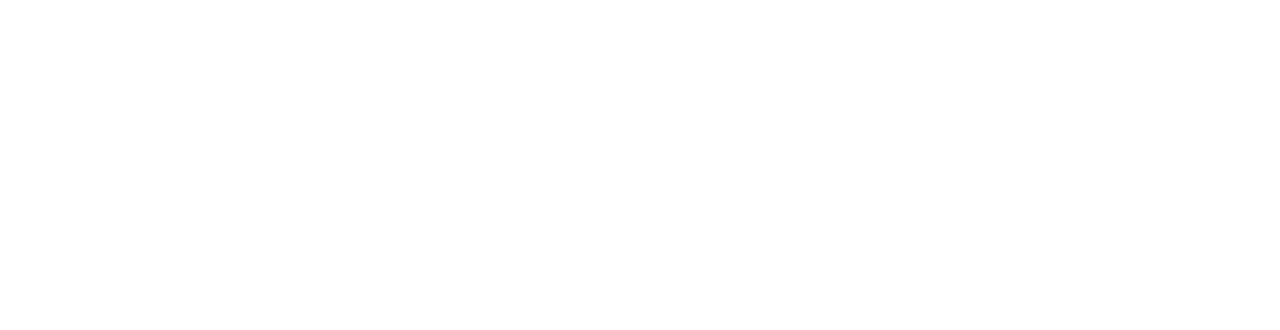
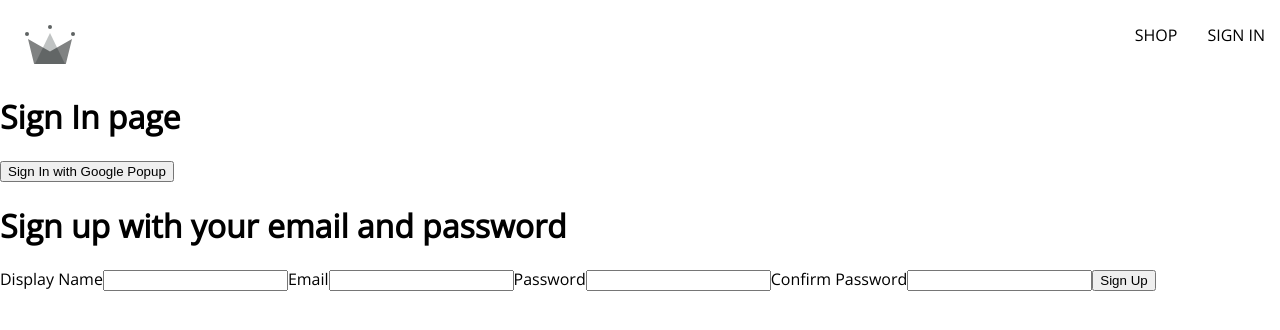
Before and after one commit to hn-agnihotri29/crwn-clothing-e-commerce, a React (Create React App) app: page /sign-in in a window 1280 px wide. Before the commit this address had no page. Shown: the top 330 px of the page. Built offline with nearby package versions, Linux system fonts and the light colour scheme.

Commit message:
work with firebase setup and db collection

```diff
--- a/package.json
+++ b/package.json
@@ -6,6 +6,7 @@
     "@testing-library/jest-dom": "^5.17.0",
     "@testing-library/react": "^13.4.0",
     "@testing-library/user-event": "^13.5.0",
+    "firebase": "^10.1.0",
     "react": "^18.2.0",
     "react-dom": "^18.2.0",
     "react-router-dom": "^6.14.2",
--- a/src/App.js
+++ b/src/App.js
@@ -2,6 +2,7 @@ import { Route, Routes } from 'react-router-dom';
 
 import Home from './routes/home/home.component'
 import Navigation from './routes/navigation/navigation.component';
+import SignIn from './routes/sign-in/sign-in.component';
 
 
 const Shop = () => {
@@ -16,6 +17,7 @@ const App = () => {
     <Route path='/' element={<Navigation />}>
       <Route index element={<Home />} />
       <Route path='shop' element={<Shop />} />
+      <Route path='sign-in' element={<SignIn />} />
     </Route>
    </Routes>
   );
--- /dev/null
+++ b/src/components/sign-up-form/sign-up-form.compnent.jsx
@@ -0,0 +1,44 @@
+import { useState } from "react"
+
+const defaultFormFields = {
+    displayName: '',
+    email: '',
+    password: '',
+    confirmPassword: '',
+}
+
+
+const SignUpForm = () => {
+
+    const [formFields, setFormFields] = useState(defaultFormFields)
+    const { displayName, email, password, confirmPassword } = formFields
+
+    const handleChange = (event) => {
+        const { name, value } = event.target
+
+        setFormFields({ ...formFields, [name]: value })
+    }
+
+    return (
+        <div>
+            <h1>Sign up with your email and password</h1>
+            <form onSubmit={() => { }}>
+                <label>Display Name</label>
+                <input type="text" required name="displayName" onChange={handleChange} value={displayName} />
+
+                <label>Email</label>
+                <input type="email" required name="email" onChange={handleChange} value={email} />
+
+                <label>Password</label>
+                <input type="password" required name="password" onChange={handleChange} value={password} />
+
+                <label>Confirm Password</label>
+                <input type="password" required name="confirmPassword" onChange={handleChange} value={confirmPassword} />
+                <button type="submit">Sign Up</button>
+
+            </form>
+        </div>
+    )
+}
+
+export default SignUpForm
--- a/src/routes/navigation/navigation.component.jsx
+++ b/src/routes/navigation/navigation.component.jsx
@@ -18,6 +18,9 @@ const Navigation = () => {
                 <Link className="nav-link" to='/shop'>
                     SHOP
                 </Link>
+                <Link className="nav-link" to='/sign-in'>
+                    SIGN IN
+                </Link>
             </div>
         </div>
         <Outlet />
--- /dev/null
+++ b/src/routes/sign-in/sign-in.component.jsx
@@ -0,0 +1,49 @@
+import {
+    signInWithGooglePopup,
+    createUserDocFromAuth,
+    signInWithGoogleRedirect
+} from "../../utils/firebase/firebase.utils"
+
+import SignUpForm from "../../components/sign-up-form/sign-up-form.compnent"
+
+const SignIn = () => {
+
+    const logGoogleUser = async () => {
+        const { user } = await signInWithGooglePopup()
+        const userDocRef = await createUserDocFromAuth(user)
+    }
+
+    return (
+        <div>
+            <h1>Sign In page</h1>
+            <button onClick={logGoogleUser}>
+                Sign In with Google Popup
+            </button>
+            <SignUpForm />
+        </div>
+    )
+}
+
+export default SignIn
+
+
+
+
+
+
+
+
+
+
+
+
+//Empty dependencies array mean only run on mount
+// useEffect(() => {
+//     async function redirect() {
+//         const response = await getRedirectResult(auth)
+//         if(response) {
+//             const userDocRef = await createUserDocFromAuth(response.user)
+//         }
+//     }
+//     redirect()
+// }, [])
--- /dev/null
+++ b/src/utils/firebase/firebase.utils.js
@@ -0,0 +1,65 @@
+import {initializeApp} from 'firebase/app'
+import { getAuth, GoogleAuthProvider, signInWithRedirect, signInWithPopup } from "firebase/auth";
+
+//doc help to reterive data from firestore
+import {getFirestore, doc, getDoc, setDoc} from 'firebase/firestore'
+
+// Your web app's Firebase configuration
+const firebaseConfig = {
+    apiKey: "AIzaSyCVjsfoo6v5e4iNIG7THdeeeWsDE3qF_MU",
+    authDomain: "crwn-clothing-db-a895d.firebaseapp.com",
+    projectId: "crwn-clothing-db-a895d",
+    storageBucket: "crwn-clothing-db-a895d.appspot.com",
+    messagingSenderId: "356866088073",
+    appId: "1:356866088073:web:88065f532ef69384667a58"
+  };
+
+  // Initialize Firebase
+  //All CRUD happen using firebase app instance
+  const firebase = initializeApp(firebaseConfig);
+
+  //Google Authentication with Google Auth class
+  const provider = new GoogleAuthProvider()
+
+  provider.setCustomParameters({
+    prompt: 'select_account'
+  })
+
+  export const auth = getAuth()
+  export const signInWithGooglePopup = () => signInWithPopup(auth, provider)
+  export const signInWithGoogleRedirect = () => signInWithRedirect(auth, provider)
+
+
+
+
+  //db directly point to our databse inside firestore
+  export const db = getFirestore()
+
+  export const createUserDocFromAuth = async(userAuth) => {
+    // doc(database, collection, identifier)
+    const userDocRef = doc(db, 'users', userAuth.uid)
+    console.log(userDocRef)
+
+    const userSnapShot= await getDoc(userDocRef)
+    console.log(userSnapShot)
+
+    //if user does not exist
+    //create/set the document with the data from userAuth in my collection
+    if(!userSnapShot.exists()) {
+        const {displayName, email} = userAuth
+        const createdAt = new Date()
+
+        try {
+            await setDoc(userDocRef, {
+                displayName,
+                email,
+                createdAt
+            })
+        } catch (error) {
+            console.log('error creating the user', error.message)
+        }
+    }
+
+    //if user exist
+    return userDocRef
+  }
```
Also changed, not shown: 1 other file (tests, documents, lock files or other folders).
